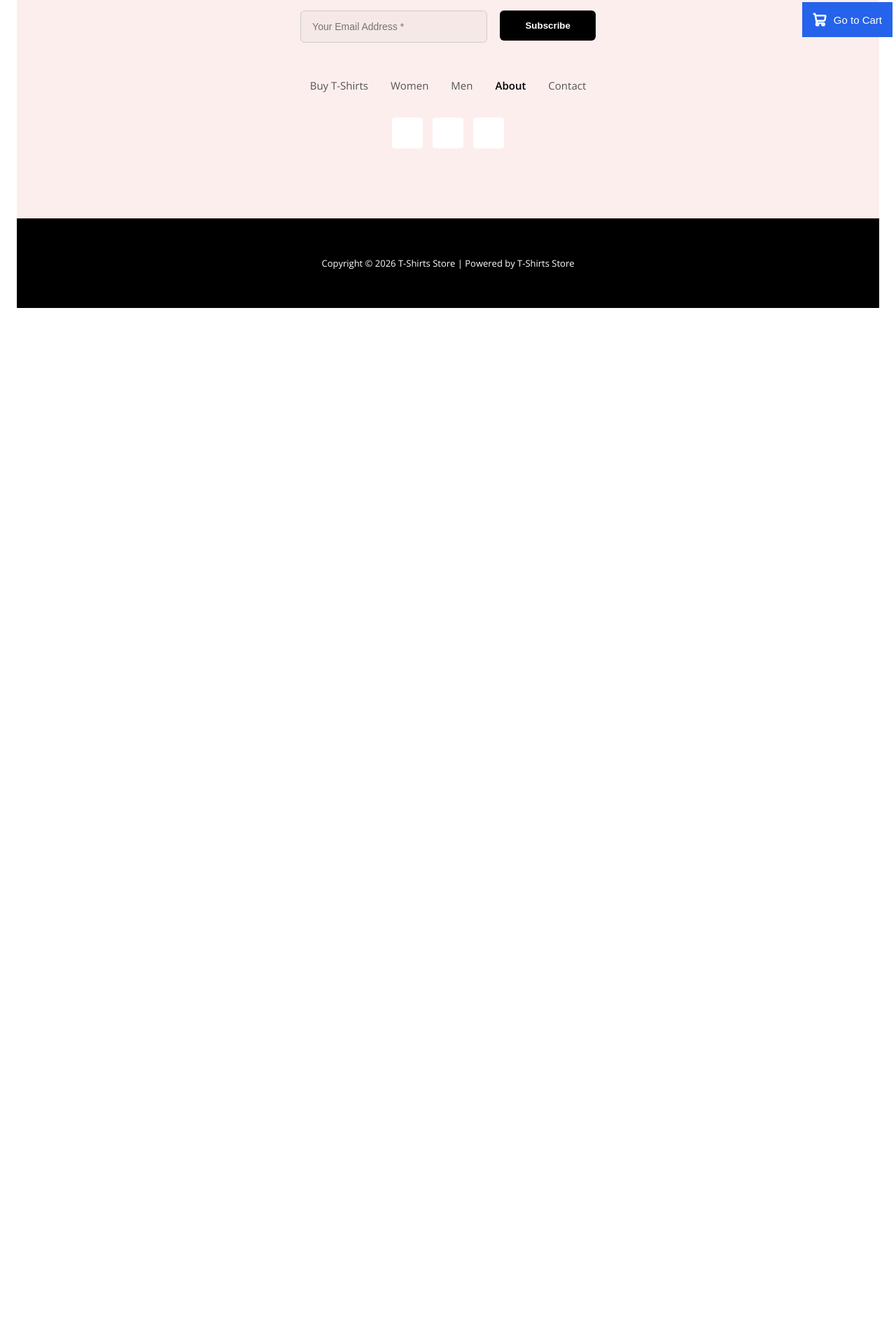
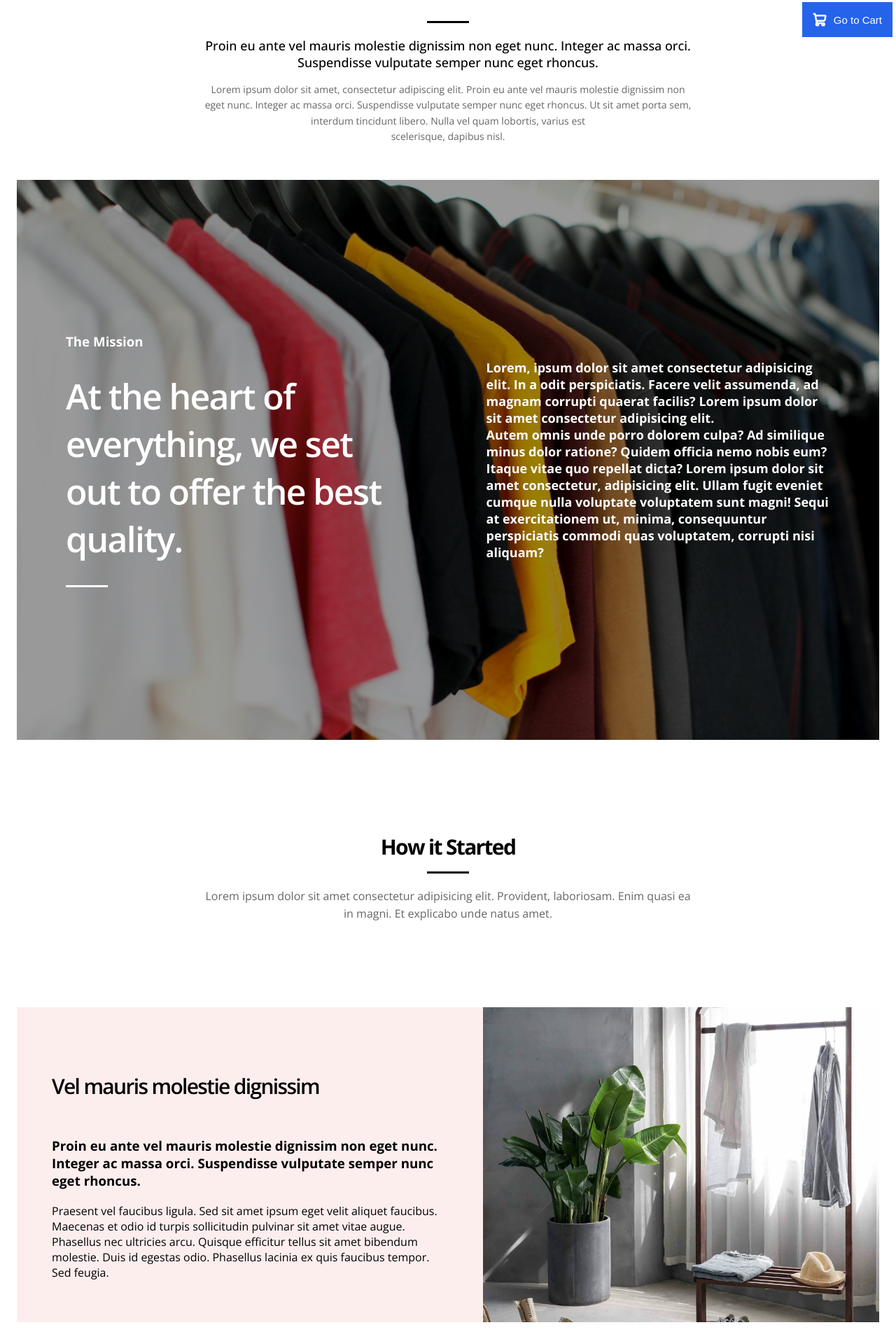
Before and after one commit to preyemurph7/e-commerce-store, a React (Vite) app: page /about in a window 1280 px wide. Shown: the part 237-2140 px from the top of the page at 70% size. Before the commit the page ends 800 px from the top, so only its background shows below. Built offline with nearby package versions, Linux system fonts and the light colour scheme; some icons are missing.

Commit message:
Add About page with parallax section

```diff
--- a/src/pages/About/About.css
+++ b/src/pages/About/About.css
@@ -0,0 +1,146 @@
+.about-container {
+    padding: 0 24px;
+}
+
+.about-text {
+    max-width: 700px;
+    margin: 100px auto 0;
+    text-align: center;
+}
+
+.about-text h1 {
+    font-size: 60px;
+    font-weight: bolder;
+    margin-bottom: 15px;
+}
+
+.about-dash {
+    width: 60px;
+    height: 3px;
+    background-color: black;
+    margin: 0 auto 20px;
+}
+
+.about-text h3 {
+    font-size: 18px;
+    font-weight: 500;
+    margin-bottom: 16px;
+}
+
+.about-text p {
+    font-size: 14px;
+    color: #666;
+    line-height: 1.6;
+}
+
+.parallax-rectangle{
+    margin-top: 50px;
+    position: relative;
+    color: white;
+    display: flex;
+    justify-content: space-between;
+    align-items: center;
+    padding: 60px 70px;
+    min-height: 800px;
+
+    background-image: var(--bg-image);
+    background-size: cover;
+    background-position: center;
+    background-attachment: fixed;
+}
+
+.parallax-dash {
+    width: 60px;
+    height: 3px;
+    background-color: white;
+    margin: 0;
+}
+
+.parallax-rectangle::before {
+  content: "";
+  position: absolute;
+  top: 0;
+  left: 0;
+  right: 0;
+  bottom: 0;
+  background-color: rgba(0, 0, 0, 0.4);
+  z-index: 1;
+}
+
+.parallax-text,
+.parallax-side-text {
+  position: relative;
+  z-index: 2;
+  max-width: 45%;
+}
+
+.parallax-text h1 {
+    font-size: 50px;
+    font-weight: 600;
+}
+
+.parallax-side-text {
+    font-size: large;
+    font-weight: bold;
+}
+
+.how-it-started-container {
+  min-height: 100vh;
+  display: flex;
+  flex-direction: column;
+  justify-content: center;
+}
+
+.how-it-started-text h1 {
+    font-size: 30px;
+    font-weight: bolder;
+    margin-bottom: 15px;
+}
+
+.how-it-started-text {
+    max-width: 700px;
+    margin: 100px auto 0;
+    text-align: center;
+}
+
+.how-it-started-dash {
+    width: 60px;
+    height: 3px;
+    background-color: black;
+    margin: 0 auto 20px;
+}
+
+.how-it-started-text p {
+    color: #666;
+    line-height: 1.6;
+}
+
+.last-container {
+  display: flex;
+  align-items: stretch;
+  max-width: 1300px;
+  margin: 120px auto;
+  gap: 0;
+}
+
+.left-side-div {
+  flex: 1;
+  background-color: #fdeeee;
+  display: flex;
+  flex-direction: column;
+  justify-content: center;
+  padding: 60px 50px;
+  gap: 20px;
+}
+
+.left-side-div h1 {
+    font-size: 30px;
+    font-weight: 600;
+}
+
+.right-image {
+  flex: 1;
+  aspect-ratio: 3 / 2;
+  background-size: cover;
+  background-position: center;
+}
--- a/src/pages/About/About.jsx
+++ b/src/pages/About/About.jsx
@@ -1,13 +1,78 @@
+import parallaxImage from "../../assets/products/other/parallax-image.jpg";
+import aboutLastImage from "../../assets/products/other/about-last-image.jpg"
 import './About.css'
 
 const About = () => {
     return(
         <>
-        <div className="About-container">
+        <div className="about-container">
+            <div className='about-text'>
+                <h1>About</h1>
+                <div className='about-dash'></div>
+                <h3>Proin eu ante vel mauris molestie dignissim non eget nunc. Integer ac
+                 massa orci. Suspendisse vulputate semper nunc eget rhoncus.
+                </h3>
+                <p>Lorem ipsum dolor sit amet, consectetur adipiscing elit. Proin eu ante vel mauris molestie
+                 dignissim non eget nunc. Integer ac massa orci. Suspendisse vulputate semper nunc eget rhoncus.
+                 Ut sit amet porta sem, interdum tincidunt libero. Nulla vel quam lobortis, varius est <br />
+                 scelerisque, dapibus nisl.
+                </p>
+            </div>
+            <div className='parallax-rectangle'
+            style={{ backgroundImage: `url(${parallaxImage})` }}
+            >
+                <div className='parallax-text'>
+                    <h3>The Mission</h3>
+                    <h1>At the heart of everything, we set out to offer the best quality.</h1>
+                    <div className='parallax-dash'></div>
+                </div>
+                <div className='parallax-side-text'>
+                    Lorem, ipsum dolor sit amet consectetur adipisicing elit. In a odit perspiciatis.
+                    Facere velit assumenda, ad magnam corrupti quaerat facilis?
+                    Lorem ipsum dolor sit amet consectetur adipisicing elit. <br />
+                    Autem omnis unde porro dolorem culpa? Ad similique minus dolor ratione?
+                    Quidem officia nemo nobis eum? Itaque vitae quo repellat dicta?
+                    Lorem ipsum dolor sit amet consectetur, adipisicing elit. Ullam fugit eveniet cumque nulla
+                    voluptate voluptatem sunt magni! Sequi at exercitationem ut, minima,
+                    consequuntur perspiciatis commodi quas voluptatem, corrupti nisi aliquam?
+                </div>
+            </div>
+
+            <div className="how-it-started-container">
+                <div className="how-it-started-text">
+                    <h1>How it Started</h1>
+                    <div className="how-it-started-dash"></div>
+                    <p>Lorem ipsum dolor sit amet consectetur adipisicing elit.
+                        Provident, laboriosam. Enim quasi ea in magni.
+                         Et explicabo unde natus amet.
+                    </p>
+                </div>
 
 
+                <div className="last-container">
+                 <div className="left-side-div">
+                    <h1>Vel mauris molestie dignissim</h1>
+                    <h3>Proin eu ante vel mauris molestie dignissim non eget nunc.
+                         Integer ac massa orci. Suspendisse vulputate semper nunc
+                         eget rhoncus.
+                    </h3>
+                    <p>Praesent vel faucibus ligula.
+                        Sed sit amet ipsum eget velit aliquet faucibus.
+                        Maecenas et odio id turpis sollicitudin pulvinar sit amet vitae augue.
+                        Phasellus nec ultricies arcu.
+                        Quisque efficitur tellus sit amet bibendum molestie. Duis id egestas odio.
+                        Phasellus lacinia ex quis faucibus tempor. Sed feugia.
+                    </p>
+                  </div>
 
-        </div>
+                  <div className="right-image"
+                   style={{ backgroundImage: `url(${aboutLastImage})` }}
+                  ></div>
+                </div>
+
+            </div>
+
+         </div>
         </>
     )
 }
```
Also changed, not shown: src/assets/products/other/about-last-image.jpg (added), src/assets/products/other/parallax-image.jpg (added).
